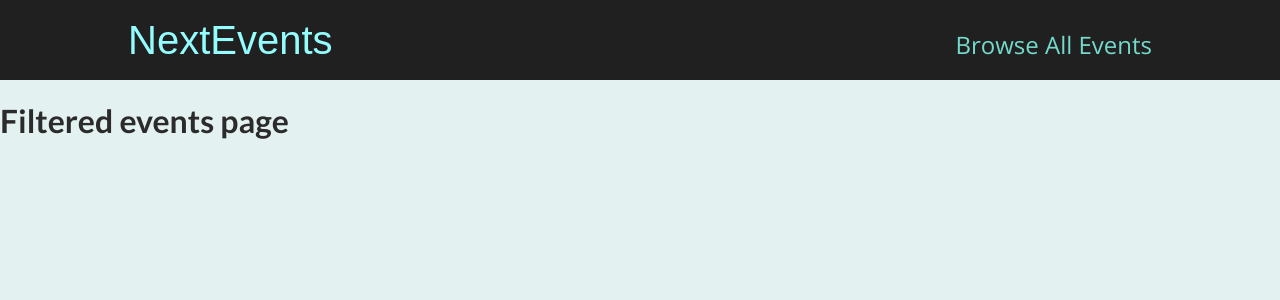
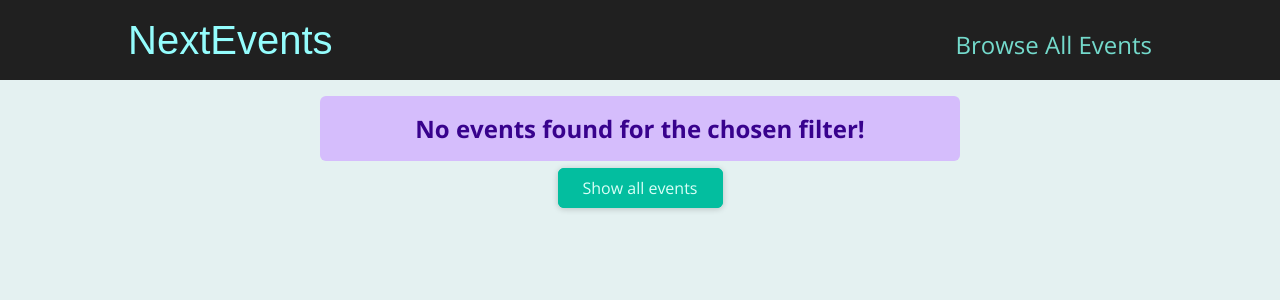
Before and after one commit to andersonzeroone/nextEvent, a Next.js app: page /events/e2 in a window 1280 px wide. Shown: the top 300 px of the page. Built offline with nearby package versions, Linux system fonts and the light colour scheme.

Commit message:
create page filtered event

```diff
--- /dev/null
+++ b/components/events/results-title.js
@@ -0,0 +1,20 @@
+import Button from '../ui/button';
+import classes from './results-title.module.css';
+
+function ResultsTitle(props) {
+  const { date } = props;
+
+  const humanReadableDate = new Date(date).toLocaleDateString('en-US', {
+    month: 'long',
+    year: 'numeric',
+  });
+
+  return (
+    <section className={classes.title}>
+      <h1>Events in {humanReadableDate}</h1>
+      <Button link='/events'>Show all events</Button>
+    </section>
+  );
+}
+
+export default ResultsTitle;
--- /dev/null
+++ b/components/events/results-title.module.css
@@ -0,0 +1,6 @@
+.title {
+  margin: 2rem auto;
+  width: 90%;
+  max-width: 40rem;
+  text-align: center;
+}
--- /dev/null
+++ b/components/ui/error-alert.js
@@ -0,0 +1,7 @@
+import classes from './error-alert.module.css';
+
+function ErrorAlert(props) {
+  return <div className={classes.alert}>{props.children}</div>;
+}
+
+export default ErrorAlert;
--- /dev/null
+++ b/components/ui/error-alert.module.css
@@ -0,0 +1,12 @@
+.alert {
+  margin: 1rem auto;
+  padding: 1rem 2rem;
+  width: 90%;
+  max-width: 40rem;
+  background-color: #d5bdfc;
+  color: #38028d;
+  font-weight: bold;
+  font-size: 1.5rem;
+  text-align: center;
+  border-radius: 6px;
+}
--- a/pages/events/[...slug].js
+++ b/pages/events/[...slug].js
@@ -1,8 +1,79 @@
+import { useRouter } from "next/router";
+import { getFilteredEvents } from "../../dummy-data";
+import ResultTitle from '../../components/events/results-title';
+import EventList from "../../components/events/event-list";
+import Button from "../../components/ui/button";
+
+import ErrorAlert from '../../components/ui/error-alert';
+
 function FilteredEventsPage() {
+
+  const router = useRouter();
+
+  const filterData = router.query.slug;
+
+  const filteredYear = filterData[0];
+  const filteredMonth = filterData[1];
+
+  const numYear = +filteredYear;
+  const numMonth = +filteredMonth;
+
+  if (isNaN(numYear) || isNaN(numMonth) ||
+    numYear > 2030 ||
+    numYear < 2021 ||
+    numMonth < 1 ||
+    numMonth > 12
+  ) {
+
+
+    <>
+      <ErrorAlert className="center">Invalid filter please adjust your values!</ErrorAlert>
+      <div className="center">
+        <Button link='/events' >Show all events</Button>
+      </div>
+
+    </>
+
+  }
+
+  if (!filterData) {
+
+    <>
+      <ErrorAlert className="center">Loading....</ErrorAlert>
+      <div className="center">
+        <Button link='/events' >Show all events</Button>
+      </div>
+
+    </>
+  }
+
+
+  const filteredEvents = getFilteredEvents({
+    year: numYear,
+    month: numMonth
+  });
+
+
+  if (!filteredEvents || filteredEvents.length === 0) {
+    return (
+      <>
+        <ErrorAlert >No events found for the chosen filter!</ErrorAlert>
+        <div className="center">
+          <Button link='/events' >Show all events</Button>
+        </div>
+
+      </>
+    )
+  }
+
+
+  const date = new Date(numYear, numMonth - 1);
+
   return (
-    <div>
-      <h1> Filtered events page</h1>
-    </div>
+    <>
+      <ResultTitle date={date} />
+      <EventList item={filteredEvents} />
+    </>
   )
 }
 
--- a/pages/events/[eventId].js
+++ b/pages/events/[eventId].js
@@ -5,6 +5,8 @@
 import EventLogistics from '../../components/event-detail/event-logistics';
 
 import EventContent from '../../components/event-detail/event-content';
+
+import ErrorAlert from '../../components/ui/error-alert'
 
 function EventsDetailPage() {
 
@@ -14,11 +16,9 @@
 
   const event = getEventById(eventId);
 
-  console.log(router.query)
-
 
   if (!event) {
-    return <p>Not found Event!</p>
+    return <ErrorAlert>Not found Event!</ErrorAlert>
   }
   return (
     <>
```
Also changed, not shown: components/events/events-search.js (+21 -4 lines), pages/events/index.js (+11 -1 lines).
